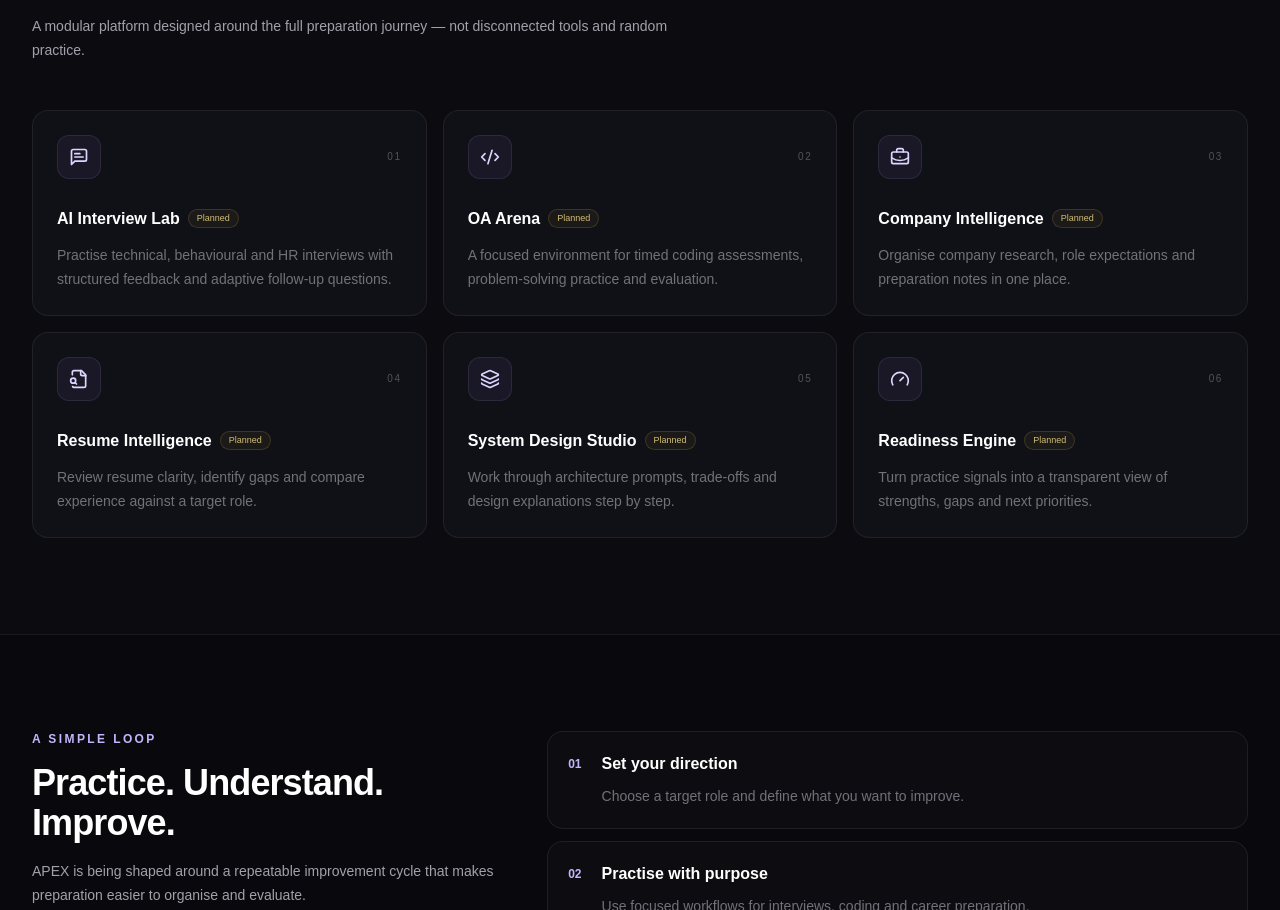
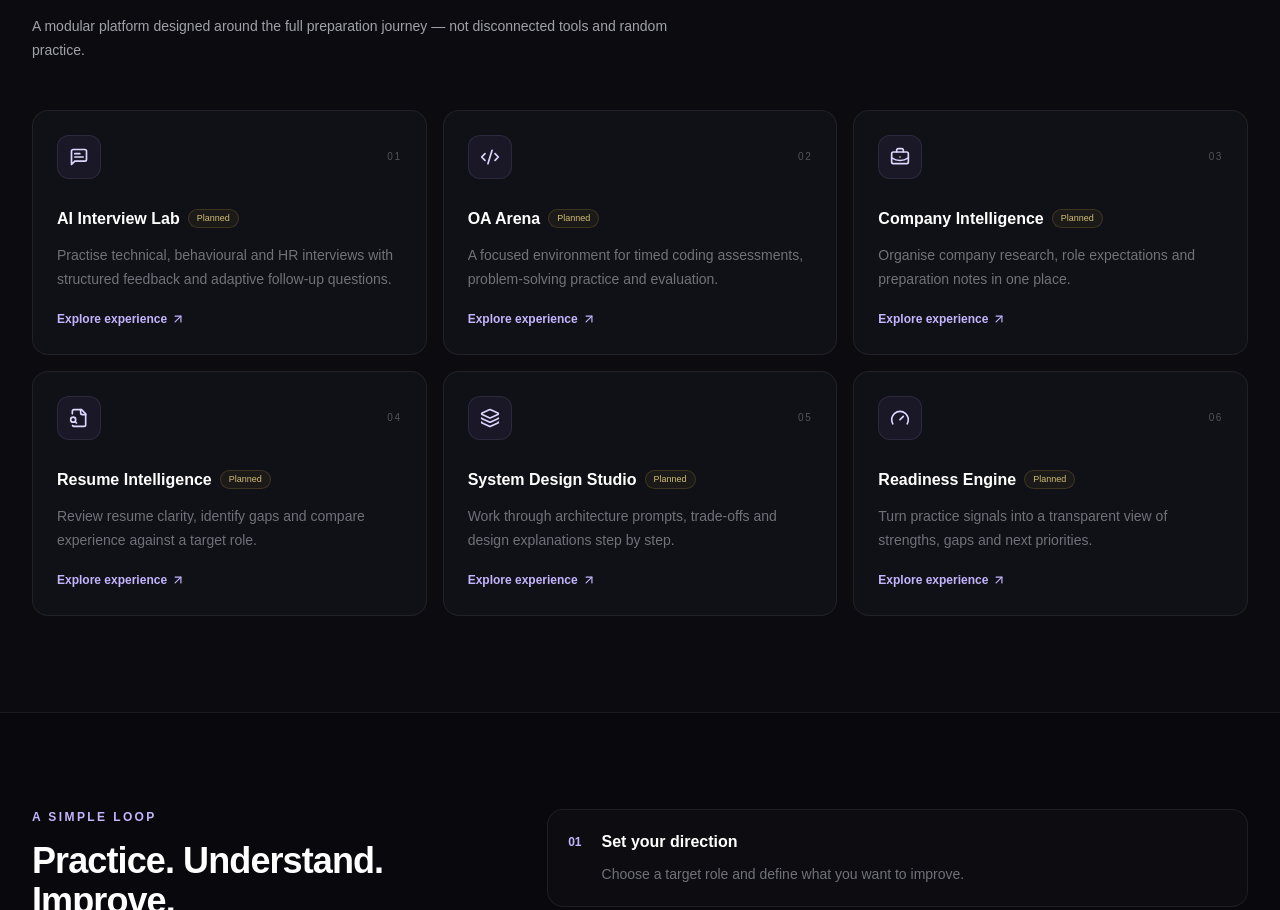
Before and after one commit to ansh44233/APEX-AI-Career-Developer-Intelligence-Platform, a Next.js app: page / in a window 1280 px wide. Shown: the part 1136-2046 px from the top of the page. Built offline with nearby package versions, Linux system fonts and the light colour scheme.

Commit message:
Link interview and OA feature previews

```diff
--- a/src/app/page.tsx
+++ b/src/app/page.tsx
@@ -8,8 +8,8 @@ import {
 import { useState } from "react";
 
 const features = [
-  { icon: MessageSquareText, number: "01", title: "AI Interview Lab", text: "Practise technical, behavioural and HR interviews with structured feedback and adaptive follow-up questions.", status: "Planned" },
-  { icon: Code2, number: "02", title: "OA Arena", text: "A focused environment for timed coding assessments, problem-solving practice and evaluation.", status: "Planned" },
+  { icon: MessageSquareText, number: "01", title: "AI Interview Lab", href: "/features/interview-lab", text: "Practise technical, behavioural and HR interviews with structured feedback and adaptive follow-up questions.", status: "Planned" },
+  { icon: Code2, number: "02", title: "OA Arena", href: "/features/oa-arena", text: "A focused environment for timed coding assessments, problem-solving practice and evaluation.", status: "Planned" },
   { icon: BriefcaseBusiness, number: "03", title: "Company Intelligence", text: "Organise company research, role expectations and preparation notes in one place.", status: "Planned" },
   { icon: FileSearch, number: "04", title: "Resume Intelligence", text: "Review resume clarity, identify gaps and compare experience against a target role.", status: "Planned" },
   { icon: Layers3, number: "05", title: "System Design Studio", text: "Work through architecture prompts, trade-offs and design explanations step by step.", status: "Planned" },
@@ -59,7 +59,7 @@ export default function Home() {
 
       <section id="platform" className="relative z-10 border-y border-white/[0.06] bg-white/[0.015] px-5 py-24 sm:px-8">
         <div className="mx-auto max-w-7xl"><div className="max-w-2xl"><p className="text-xs font-semibold tracking-[0.2em] text-violet-300">THE APEX TOOLKIT</p><h2 className="mt-4 text-3xl font-semibold tracking-tight sm:text-4xl">Everything should connect to a clear next step.</h2><p className="mt-4 text-sm leading-6 text-zinc-400">A modular platform designed around the full preparation journey — not disconnected tools and random practice.</p></div>
-          <div className="mt-12 grid gap-4 md:grid-cols-2 xl:grid-cols-3">{features.map((feature)=><article key={feature.number} className="group rounded-2xl border border-white/[0.07] bg-[#101017] p-6 transition hover:-translate-y-1 hover:border-violet-300/25"><div className="flex items-center justify-between"><span className="grid h-11 w-11 place-items-center rounded-xl border border-violet-300/10 bg-violet-400/[0.07] text-violet-200"><feature.icon className="h-5 w-5"/></span><span className="text-[10px] tracking-[0.16em] text-zinc-600">{feature.number}</span></div><div className="mt-7 flex items-center gap-2"><h3 className="text-base font-semibold">{feature.title}</h3><span className="rounded-full border border-amber-300/15 bg-amber-300/[0.05] px-2 py-0.5 text-[9px] text-amber-200/80">{feature.status}</span></div><p className="mt-3 text-sm leading-6 text-zinc-500">{feature.text}</p></article>)}</div>
+          <div className="mt-12 grid gap-4 md:grid-cols-2 xl:grid-cols-3">{features.map((feature)=><a href={feature.href || "#"} key={feature.number} className="group block rounded-2xl border border-white/[0.07] bg-[#101017] p-6 transition hover:-translate-y-1 hover:border-violet-300/25"><div className="flex items-center justify-between"><span className="grid h-11 w-11 place-items-center rounded-xl border border-violet-300/10 bg-violet-400/[0.07] text-violet-200"><feature.icon className="h-5 w-5"/></span><span className="text-[10px] tracking-[0.16em] text-zinc-600">{feature.number}</span></div><div className="mt-7 flex items-center gap-2"><h3 className="text-base font-semibold">{feature.title}</h3><span className="rounded-full border border-amber-300/15 bg-amber-300/[0.05] px-2 py-0.5 text-[9px] text-amber-200/80">{feature.status}</span></div><p className="mt-3 text-sm leading-6 text-zinc-500">{feature.text}</p><span className="mt-5 inline-flex items-center text-xs font-semibold text-violet-300">Explore experience <ArrowUpRight className="ml-1 h-3.5 w-3.5"/></span></a>)}</div>
         </div>
       </section>
 
```
